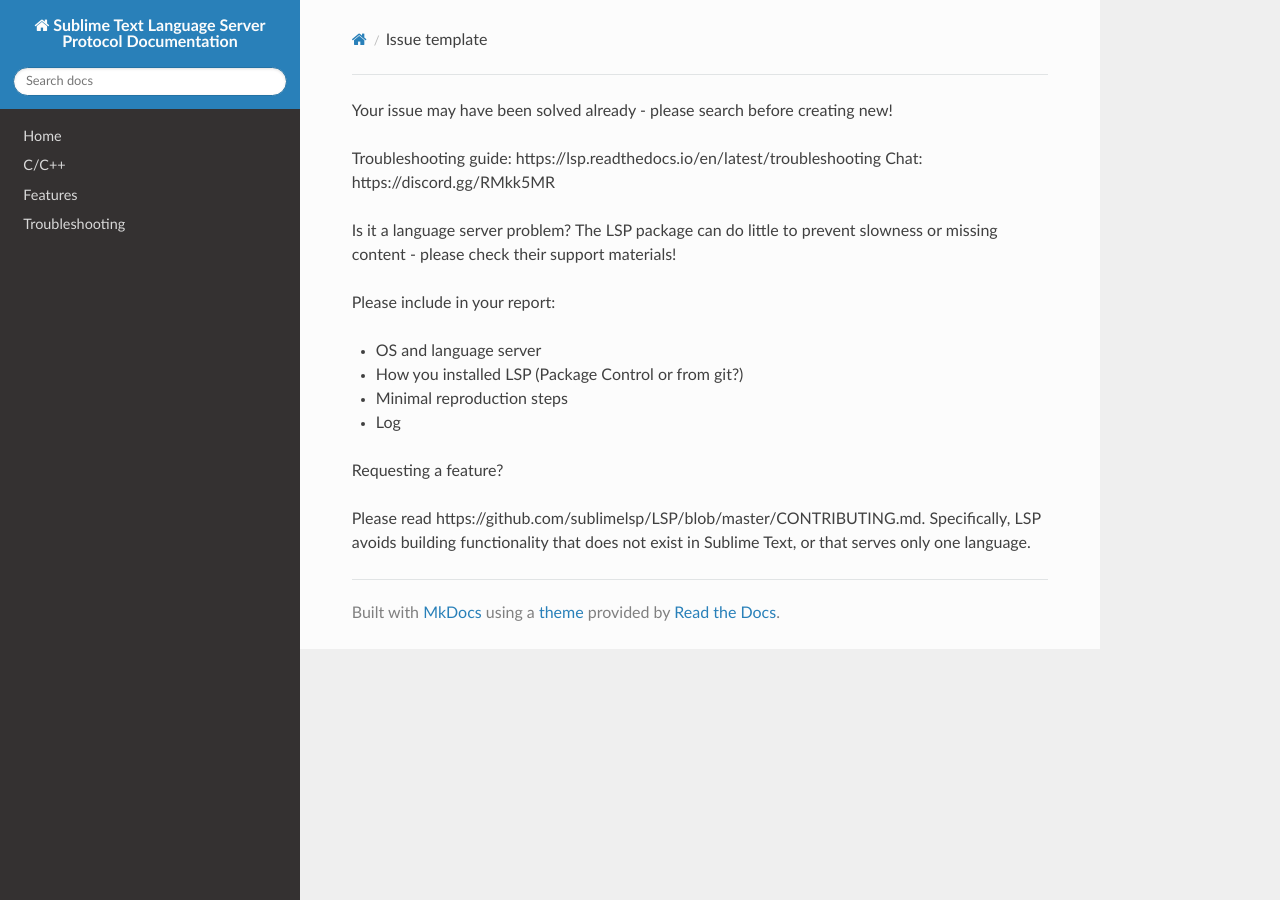
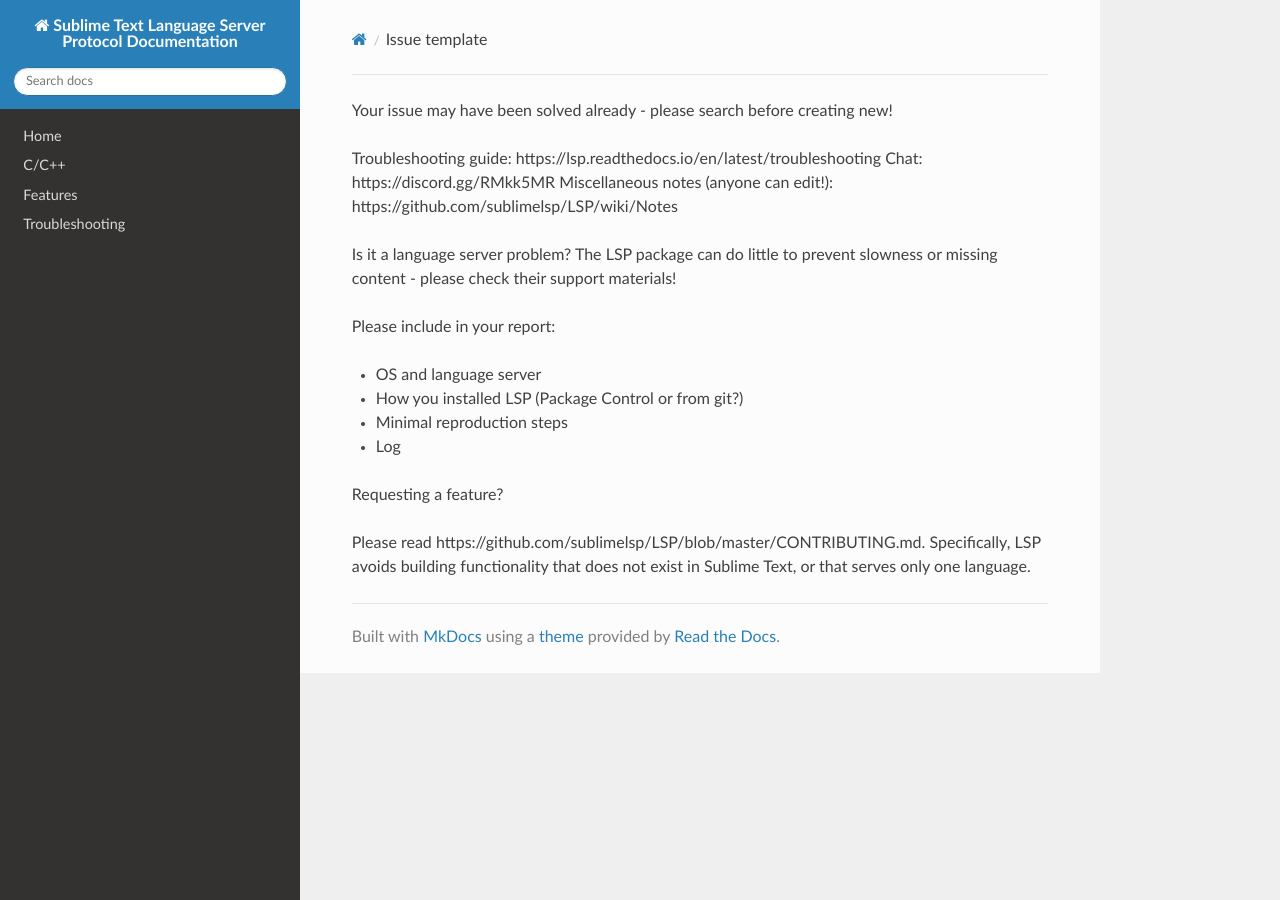
Before and after one commit to sublimelsp/LSP, an MkDocs documentation site: the page built from docs/issue_template.md, in a window 1280 px wide. Built offline with MkDocs 1.6.1, drawn with Linux system fonts in a browser that asks for light colours; nearby versions of some CDN libraries.

Commit message:
Add link to misc notes

```diff
--- a/docs/issue_template.md
+++ b/docs/issue_template.md
@@ -2,6 +2,7 @@
 
 Troubleshooting guide: https://lsp.readthedocs.io/en/latest/troubleshooting
 Chat: https://discord.gg/RMkk5MR
+Miscellaneous notes (anyone can edit!): https://github.com/sublimelsp/LSP/wiki/Notes
 
 Is it a language server problem? The LSP package can do little to prevent slowness or missing content - please check their support materials!
 
```
